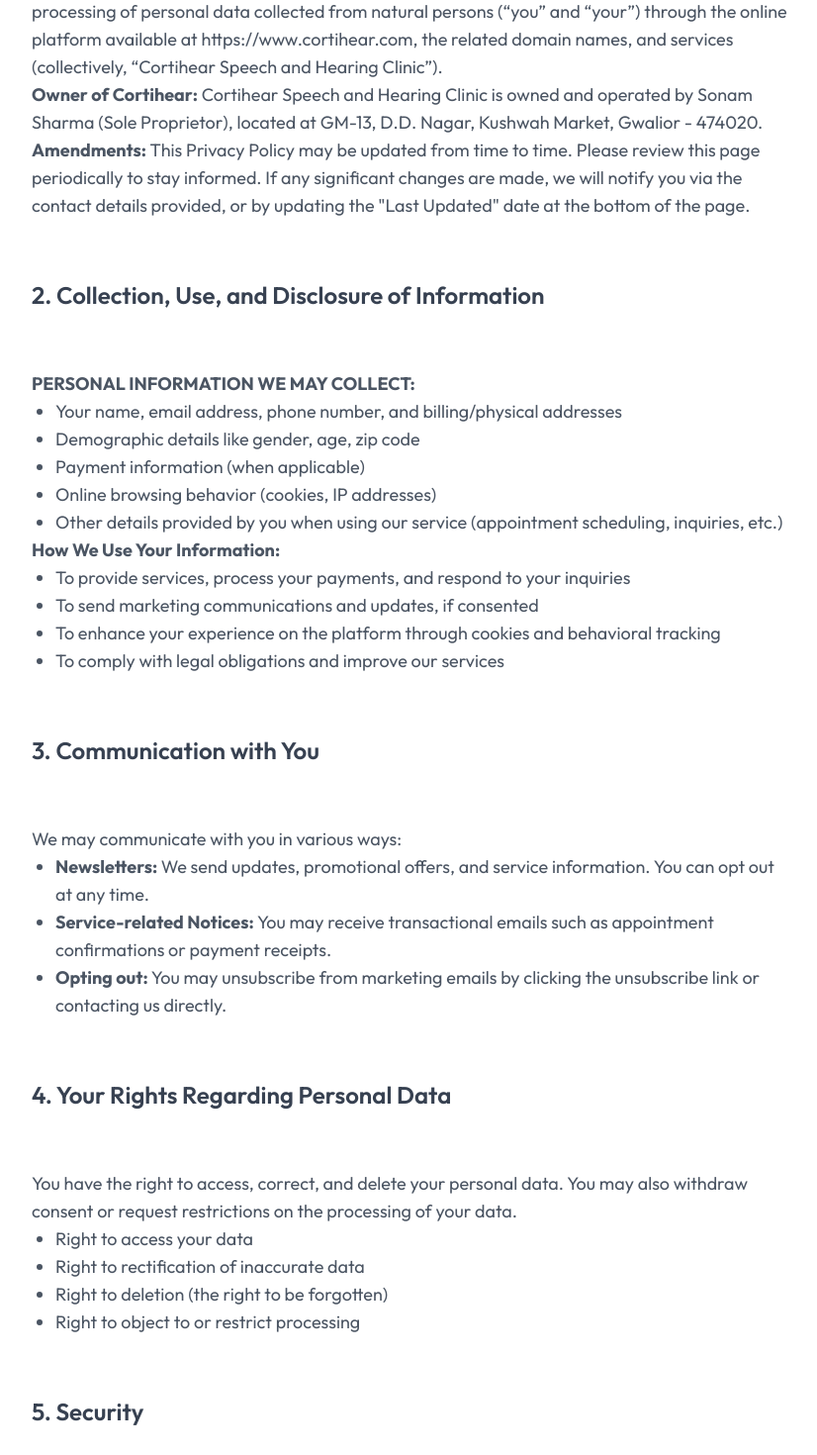
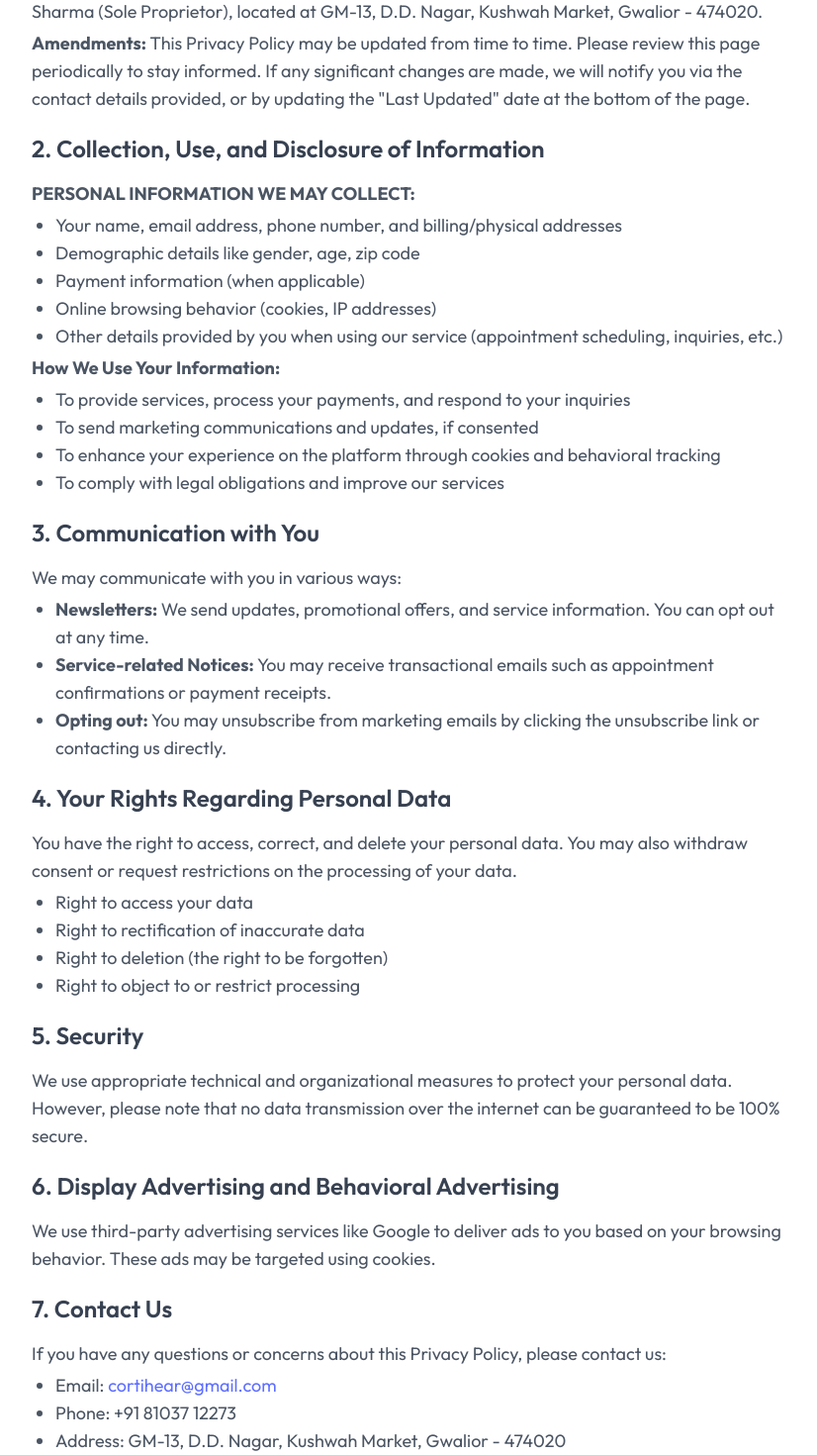
Before and after one commit to lokeshloki3/clinic, a React (Vite) app: page /privacy-policy in a window 1280 px wide. Shown: the part 640-2110 px from the top of the page at 99% size, without its empty margins (224-1050 px from the left). Built offline with nearby package versions, Linux system fonts and the light colour scheme.

Commit message:
privacy ui updated

```diff
--- a/src/pages/PrivacyPolicyPage.jsx
+++ b/src/pages/PrivacyPolicyPage.jsx
@@ -16,9 +16,9 @@
         </strong>
       </div>
 
-      <div className="my-10 flex flex-col md:flex-row gap-12">
+      <div className="my-8 flex flex-col md:flex-row gap-12">
         <div className="flex flex-col justify-center gap-3 md:w-3/4 mx-auto text-sm text-gray-600">
-          <div className="my-6 text-sm text-gray-600">
+          <div className="text-sm text-gray-600">
             <p className="text-base md:text-lg">
               Cortihear Speech and Hearing Clinic is committed to safeguarding your privacy. This privacy policy outlines the types of personal information we collect, how we use it, and how we protect your information. Please read this privacy policy carefully to understand our views and practices regarding your personal data and how we treat it.
             </p>
@@ -27,23 +27,23 @@
             </p>
           </div>
 
-          <div className="my-6">
+          <div className="mt-2 mb-1">
             <p className="text-xl md:text-2xl font-semibold text-gray-700">1. General Information</p>
           </div>
 
-          <div className="my-6 text-sm text-gray-600">
+          <div className="text-sm text-gray-600">
             <p className="text-base md:text-lg"><strong>About the Privacy Policy:</strong> Cortihear's Privacy Policy (the “Privacy Policy”) governs the processing of personal data collected from natural persons (“you” and “your”) through the online platform available at https://www.cortihear.com, the related domain names, and services (collectively, “Cortihear Speech and Hearing Clinic”).</p>
-            <p className="text-base md:text-lg"><strong>Owner of Cortihear:</strong> Cortihear Speech and Hearing Clinic is owned and operated by Sonam Sharma (Sole Proprietor), located at GM-13, D.D. Nagar, Kushwah Market, Gwalior - 474020.</p>
-            <p className="text-base md:text-lg"><strong>Amendments:</strong> This Privacy Policy may be updated from time to time. Please review this page periodically to stay informed. If any significant changes are made, we will notify you via the contact details provided, or by updating the "Last Updated" date at the bottom of the page.</p>
+            <p className="text-base md:text-lg mt-1"><strong>Owner of Cortihear:</strong> Cortihear Speech and Hearing Clinic is owned and operated by Sonam Sharma (Sole Proprietor), located at GM-13, D.D. Nagar, Kushwah Market, Gwalior - 474020.</p>
+            <p className="text-base md:text-lg mt-1"><strong>Amendments:</strong> This Privacy Policy may be updated from time to time. Please review this page periodically to stay informed. If any significant changes are made, we will notify you via the contact details provided, or by updating the "Last Updated" date at the bottom of the page.</p>
           </div>
 
-          <div className="my-6">
+          <div className="mt-2 mb-1">
             <p className="text-xl md:text-2xl font-semibold text-gray-700">2. Collection, Use, and Disclosure of Information</p>
           </div>
 
-          <div className="my-6 text-sm text-gray-600">
+          <div className="text-sm text-gray-600">
             <p className="text-base md:text-lg"><strong>PERSONAL INFORMATION WE MAY COLLECT:</strong></p>
-            <ul className="list-disc pl-6">
+            <ul className="list-disc pl-6 mt-1">
               <li className="text-base md:text-lg">Your name, email address, phone number, and billing/physical addresses</li>
               <li className="text-base md:text-lg">Demographic details like gender, age, zip code</li>
               <li className="text-base md:text-lg">Payment information (when applicable)</li>
@@ -51,8 +51,8 @@
               <li className="text-base md:text-lg">Other details provided by you when using our service (appointment scheduling, inquiries, etc.)</li>
             </ul>
 
-            <p className="text-base md:text-lg"><strong>How We Use Your Information:</strong></p>
-            <ul className="list-disc pl-6">
+            <p className="text-base md:text-lg mt-1"><strong>How We Use Your Information:</strong></p>
+            <ul className="list-disc pl-6 mt-1">
               <li className="text-base md:text-lg">To provide services, process your payments, and respond to your inquiries</li>
               <li className="text-base md:text-lg">To send marketing communications and updates, if consented</li>
               <li className="text-base md:text-lg">To enhance your experience on the platform through cookies and behavioral tracking</li>
@@ -60,26 +60,26 @@
             </ul>
           </div>
 
-          <div className="my-6">
+          <div className="mt-2 mb-1">
             <p className="text-xl md:text-2xl font-semibold text-gray-700">3. Communication with You</p>
           </div>
 
-          <div className="my-6 text-sm text-gray-600">
+          <div className="text-sm text-gray-600">
             <p className="text-base md:text-lg">We may communicate with you in various ways:</p>
-            <ul className="list-disc pl-6">
+            <ul className="list-disc pl-6 mt-1">
               <li className="text-base md:text-lg"><strong>Newsletters:</strong> We send updates, promotional offers, and service information. You can opt out at any time.</li>
               <li className="text-base md:text-lg"><strong>Service-related Notices:</strong> You may receive transactional emails such as appointment confirmations or payment receipts.</li>
               <li className="text-base md:text-lg"><strong>Opting out:</strong> You may unsubscribe from marketing emails by clicking the unsubscribe link or contacting us directly.</li>
             </ul>
           </div>
 
-          <div className="my-6">
+          <div className="mt-2 mb-1">
             <p className="text-xl md:text-2xl font-semibold text-gray-700">4. Your Rights Regarding Personal Data</p>
           </div>
 
-          <div className="my-6 text-sm text-gray-600">
+          <div className="text-sm text-gray-600">
             <p className="text-base md:text-lg">You have the right to access, correct, and delete your personal data. You may also withdraw consent or request restrictions on the processing of your data.</p>
-            <ul className="list-disc pl-6">
+            <ul className="list-disc pl-6 mt-1">
               <li className="text-base md:text-lg">Right to access your data</li>
               <li className="text-base md:text-lg">Right to rectification of inaccurate data</li>
               <li className="text-base md:text-lg">Right to deletion (the right to be forgotten)</li>
@@ -87,29 +87,29 @@
             </ul>
           </div>
 
-          <div className="my-6">
+          <div className="mt-2 mb-1">
             <p className="text-xl md:text-2xl font-semibold text-gray-700">5. Security</p>
           </div>
 
-          <div className="my-6 text-sm text-gray-600">
+          <div className="text-sm text-gray-600">
             <p className="text-base md:text-lg">We use appropriate technical and organizational measures to protect your personal data. However, please note that no data transmission over the internet can be guaranteed to be 100% secure.</p>
           </div>
 
-          <div className="my-6">
+          <div className="mt-2 mb-1">
             <p className="text-xl md:text-2xl font-semibold text-gray-700">6. Display Advertising and Behavioral Advertising</p>
           </div>
 
-          <div className="my-6 text-sm text-gray-600">
+          <div className="text-sm text-gray-600">
             <p className="text-base md:text-lg">We use third-party advertising services like Google to deliver ads to you based on your browsing behavior. These ads may be targeted using cookies.</p>
           </div>
 
-          <div className="my-6">
+          <div className="mt-2 mb-1">
             <p className="text-xl md:text-2xl font-semibold text-gray-700">7. Contact Us</p>
           </div>
 
-          <div className="my-6 text-sm text-gray-600">
+          <div className="text-sm text-gray-600">
             <p className="text-base md:text-lg">If you have any questions or concerns about this Privacy Policy, please contact us:</p>
-            <ul className="list-disc pl-6">
+            <ul className="list-disc pl-6 mt-1">
               <li className="text-base md:text-lg">Email: <a href="mailto:cortihear@gmail.com" className="text-primary">cortihear@gmail.com</a></li>
               <li className="text-base md:text-lg">Phone: +91 81037 12273</li>
               <li className="text-base md:text-lg">Address: GM-13, D.D. Nagar, Kushwah Market, Gwalior - 474020</li>
```
